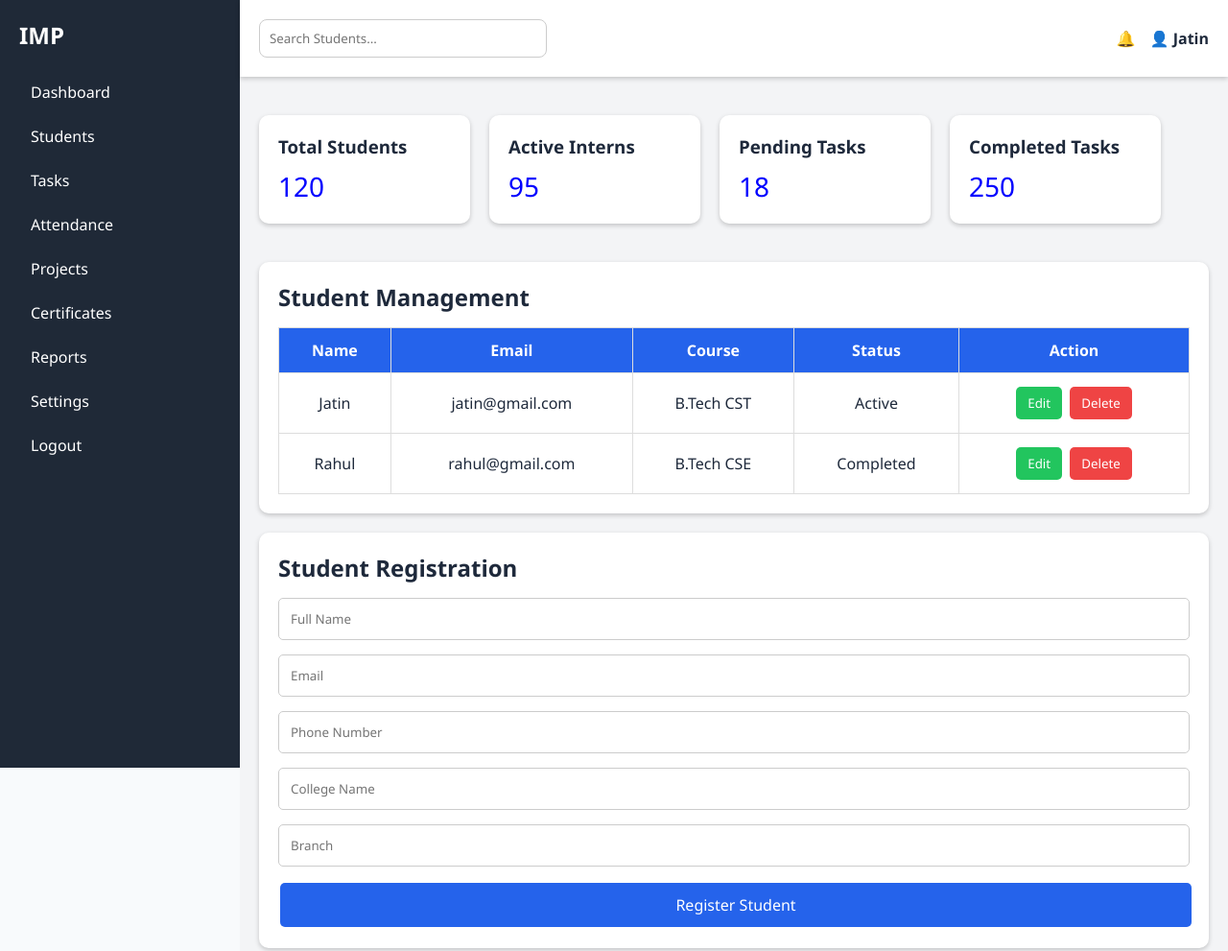
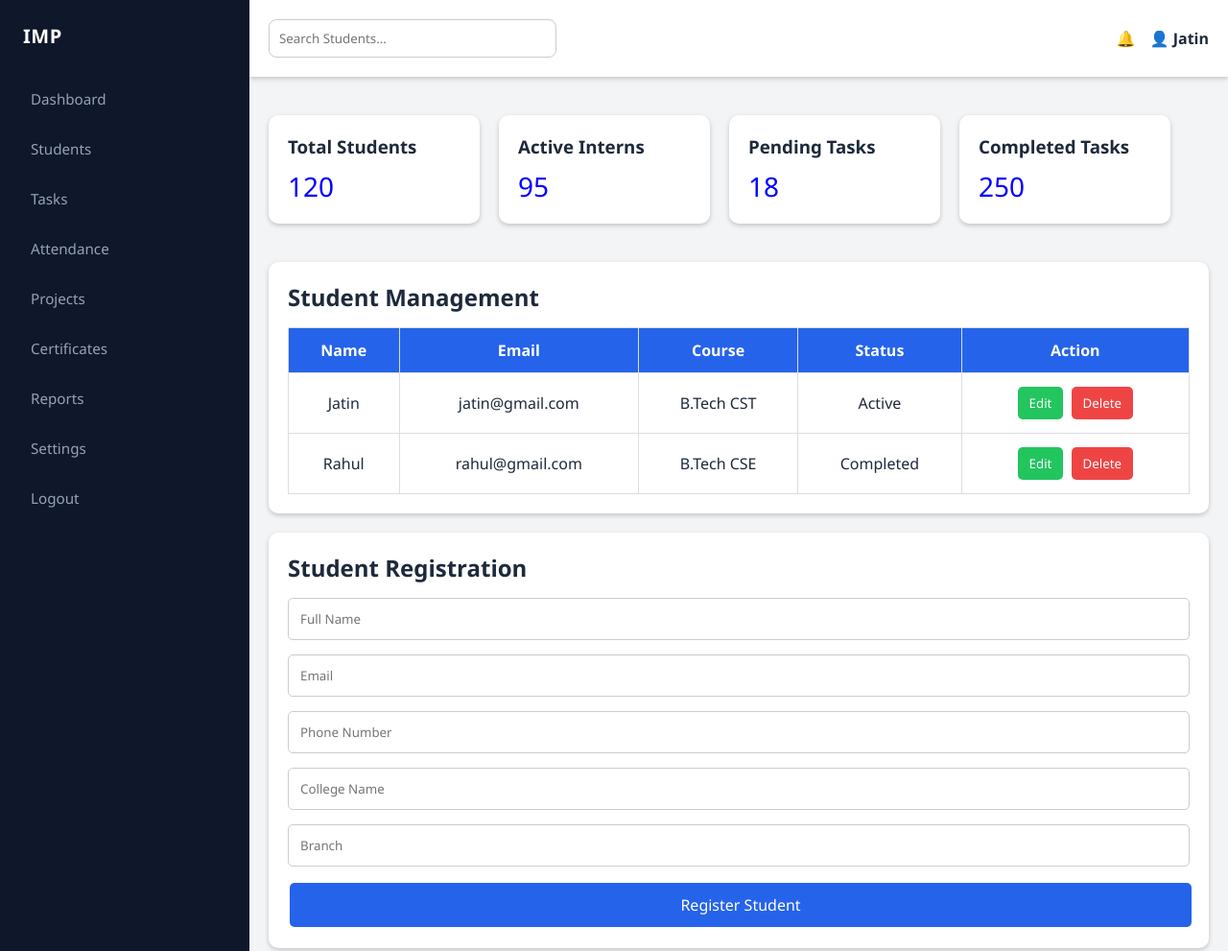
Before and after one commit to Jatinwithstack/intership-management-portal-, a plain HTML site: page dashboard/index.html in a window 1280 px wide. Shown: the top 991 px of the page at 96% size. Drawn offline with Linux system fonts and the light colour scheme.

Commit message:
style: implement modern dark sidebar layout with hover states

```diff
--- a/css/style.css
+++ b/css/style.css
@@ -26,29 +26,55 @@ body {
     color: var(--text-main);
 }
 
-.container{
-    display:flex;
+.container {
+    display: flex;
+    min-height: 100vh;
 }
 
-.sidebar{
-    width:250px;
-    background:#1f2937;
-    color:white;
-    height:100vh;
-    padding:20px;
+.sidebar {
+    width: 260px;
+    background-color: var(--sidebar-bg);
+    color: var(--sidebar-text);
+    padding: 24px 16px;
+    display: flex;
+    flex-direction: column;
+    gap: 20px;
+    transition: all 0.3s ease;
 }
 
-.sidebar h2{
-    margin-bottom:20px;
+.sidebar h2 {
+    color: #ffffff;
+    font-size: 1.25rem;
+    font-weight: 600;
+    margin-bottom: 10px;
+    padding-left: 8px;
+    letter-spacing: 0.5px;
 }
 
-.sidebar ul{
-    list-style:none;
+.sidebar ul {
+    list-style: none;
+    display: flex;
+    flex-direction: column;
+    gap: 8px;
 }
 
-.sidebar ul li{
-    padding:12px;
-    cursor:pointer;
+.sidebar a, .sidebar ul li {
+    color: var(--sidebar-text);
+    text-decoration: none;
+    padding: 12px 16px;
+    border-radius: 8px;
+    font-size: 0.95rem;
+    font-weight: 500;
+    display: flex;
+    align-items: center;
+    gap: 12px;
+    cursor: pointer;
+    transition: background 0.2s, color 0.2s;
+}
+
+.sidebar a:hover, .sidebar ul li:hover, .sidebar a.active {
+    background-color: var(--sidebar-hover);
+    color: #ffffff;
 }
 
 .sidebar ul li:hover{
```
